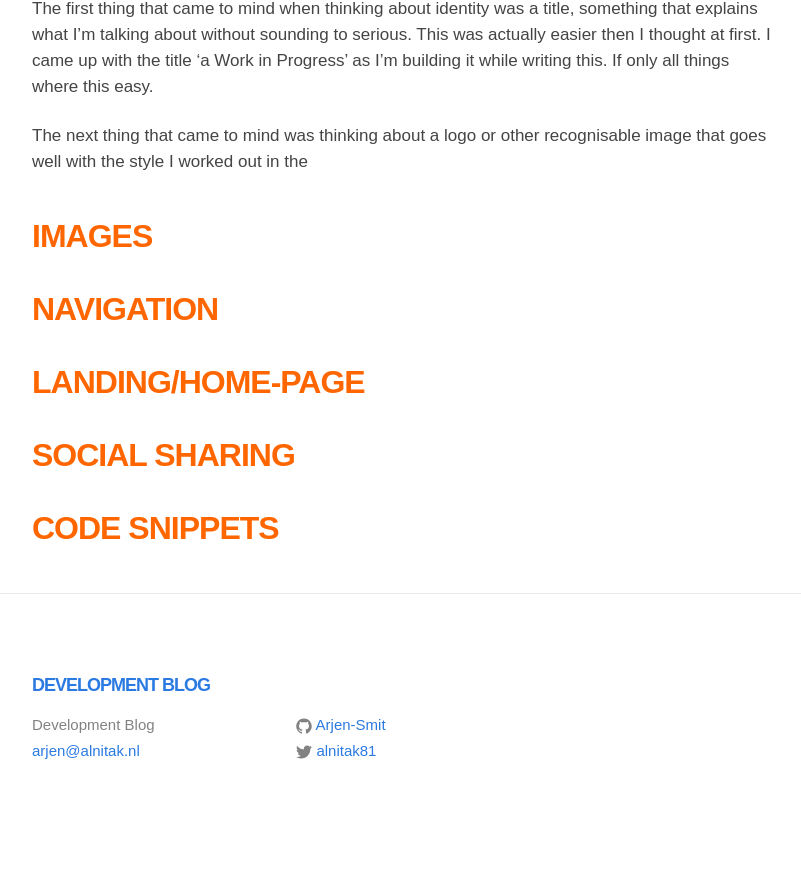
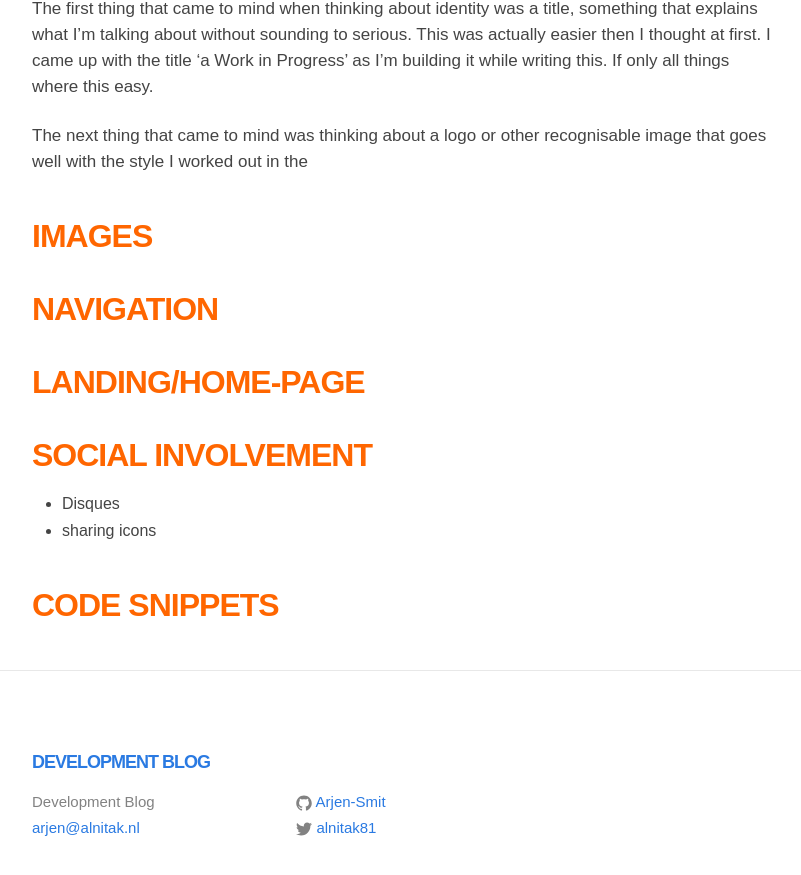
Before and after one commit to Arjen-Smit/blog, a Jekyll site: the page built from _posts/2015-12-30-design-II.md, in a window 1280 px wide and 900 px high, scrolled down 858 px. Shown: the top 875 px of the window, without its empty margins (238-1039 px from the left). Built offline with Jekyll 4.4.1, drawn with Linux system fonts in a browser that asks for light colours; some web fonts are replaced; before the commit the page ends 1681 px from its top, so only the background shows below that.

Commit message:
Update 2015-12-30-design-II.md

```diff
--- a/_posts/2015-12-30-design-II.md
+++ b/_posts/2015-12-30-design-II.md
@@ -22,6 +22,8 @@ The next thing that came to mind was thinking about a logo or other recognisable
 
 ##Landing/Home-page
 
-##Social sharing
+##Social involvement
+* Disques
+* sharing icons
 
 ##Code snippets
```
